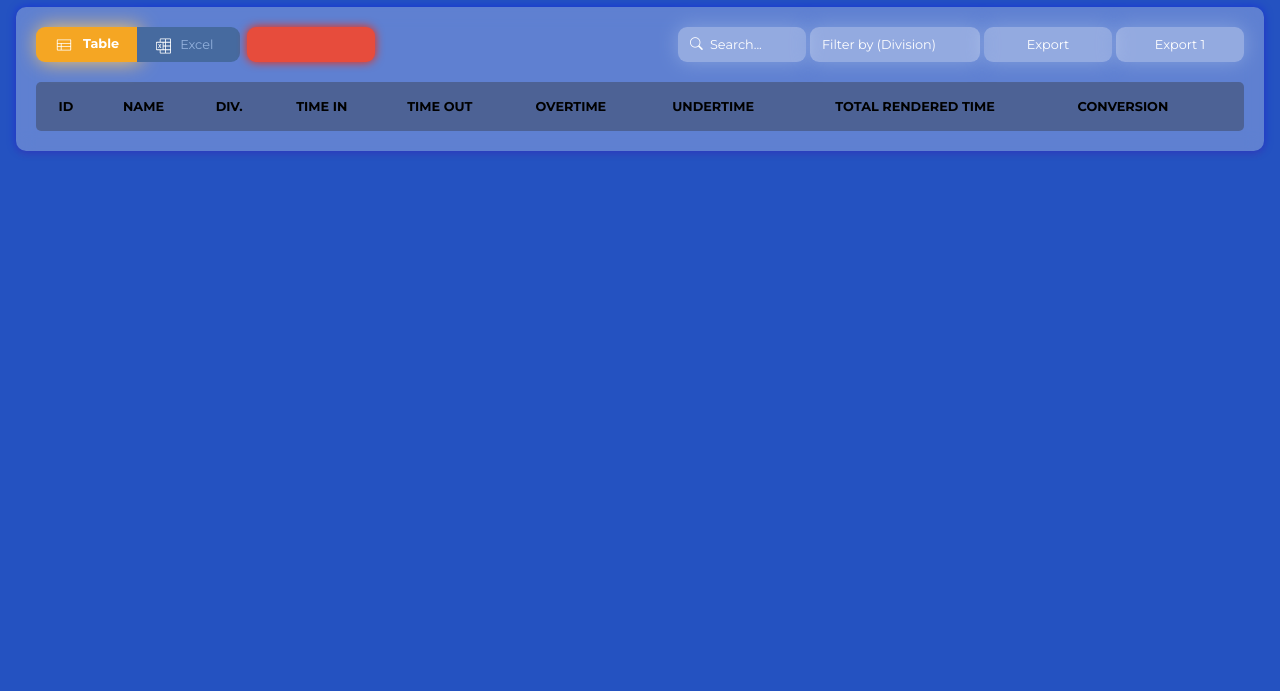
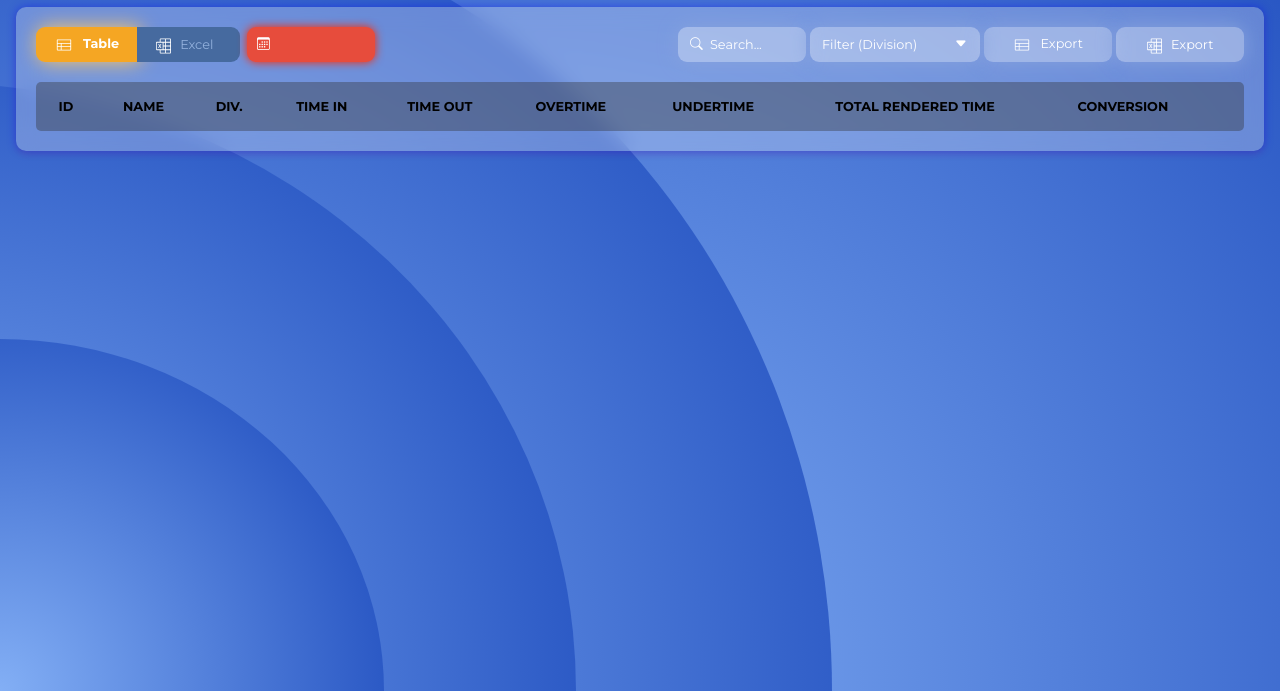
Before and after one commit to markxxi/Attendance-Automation, a website: page result.html in a window 1280 px wide. Shown: the part 109-800 px from the top of the page. Drawn offline with nearby package versions, Linux system fonts and the light colour scheme; no server answers.

Commit message:
FINALIZING 12 (UPDATED RESULT HTML)

```diff
--- a/result.html
+++ b/result.html
@@ -4,9 +4,12 @@
       <meta charset="UTF-8">
       <meta http-equiv="X-UA-Compatible" content="IE=edge">
       <meta name="viewport" content="width=device-width, initial-scale=1.0">
-      <title>DTR</title>
-      <link rel="stylesheet" href="CSS/resultstyle.css">
-         <link rel="stylesheet" href="CSS/SpinnerStyle.css">
+      <title>Automated DTR Monitoring System | DHSUD 4A</title>
+      <link rel="stylesheet" href="css/resultstyle.css">
+         <link rel="stylesheet" href="css/SpinnerStyle.css">
+         <link rel="stylesheet" href="css/ellipBGripple.css">
+         <script src="https://code.jquery.com/jquery-3.6.0.min.js"></script>
+         <script src="https://cdn.jsdelivr.net/npm/jquery.ripples@0.6.3/dist/jquery.ripples-min.js"></script>
 
 
       <link href="https://cdn.jsdelivr.net/npm/bootstrap@5.3.3/dist/css/bootstrap.min.css" rel="stylesheet" integrity="sha384-QWTKZyjpPEjISv5WaRU9OFeRpok6YctnYmDr5pNlyT2bRjXh0JMhjY6hW+ALEwIH" crossorigin="anonymous">
@@ -16,20 +19,32 @@
 
       <link rel="stylesheet" href="https://cdn.jsdelivr.net/npm/bootstrap-icons/font/bootstrap-icons.css">
 
-
+<style></style>
    </head>
 
    <body>
+      <div class="TV">
+         <div class="group">
+            <div class="overlap-group">
+               <div class="ellipse"></div>
+               <div class="ellipse-1"></div>
+               <div class="ellipse-2"></div>
+               <div class="ellipse-3"></div>
+            </div>
+         </div>
+      </div>
+
       <div id="loading-screen">
         <div id="spinner" class="spinner">
             <img src="content/Logo.png" alt="Loading" class="spinner-image">
         </div>
       </div>
+
       <div class="container-fluid p-3">
          <div class="header-container center-container">
             <div class="back-btn-container">
             <button class="btn back-btn" id="back-button" >
-           <i class="bi bi-box-arrow-in-left"></i>Back</button>
+            <i class="bi bi-box-arrow-in-left"></i>    <span class="back-text">Back</span></button>
             </div>
             <div class="header">
                <img src="content/Logo.png" alt="DHSUD Logo">
@@ -57,7 +72,11 @@
                            Excel
                      </button>
                   </div>
+                  <div class="date-container">
                      <input id="startDate" class="date-red red" type="date"/>
+                     <span id="overlayText" class="overlay"></span>
+                     <i id="calendarIconDate"  class="bi bi-calendar3 calendar-icon"></i>
+                  </div>
                </div>
                <div class="right-controls">
                   <!-- Search Bar -->
@@ -65,20 +84,31 @@
                   <input type="text" class="search-bar" id="myInput" onkeyup="searchByName()" placeholder="Search...">
                      <i class="bi bi-search search-icon"></i>
                   </div>
+                  <div class="dropdown-container">
                      <select class="dropdown" id="filter" onchange="filterTable()">
-                    <option selected value="">Filter by (Division)</option>
-                    <option>AFD</option>
-                    <option>ELUPDD</option>
-                    <option>EMES</option>
-                    <option>HREDRD</option>
-                    <option>HOACDD</option>
-                    <option>ORD</option>
-                    <option>PLS</option>
-                    <option>PHSD</option>
-                    <option>RECORDS</option>
+                        <option selected value=""class="op1">Filter (Division)</option>
+                        <option class="op1">AFD</option>
+                        <option class="op1">ELUPDD</option>
+                        <option class="op1">EMES</option>
+                        <option class="op1">HREDRD</option>
+                        <option class="op1">HOACDD</option>
+                        <option class="op1">ORD</option>
+                        <option class="op1">PLS</option>
+                        <option class="op1">PHSD</option>
+                        <option class="op1">RECORDS</option>
                      </select>
-                 <button class="export" id="exportTableView" onclick="exportToExcel()">Export</button>
-                 <button class="export exportExcelView" id="exportExcelView" >Export 1</button>
+                     <i class="bi bi-caret-down-fill dropdown-icon" id="dropicon"></i>
+                   </div>
+                  <button class="export" id="exportTableView" onclick="exportToExcelTable()">
+                     <svg xmlns="http://www.w3.org/2000/svg" width="18" height="18" viewBox="0 0 31 31" fill="none" style="margin-bottom: 1px; margin-right: 6px;">
+                        <path d="M27.125 6.05469H3.875C3.6823 6.05469 3.4975 6.13124 3.36124 6.26749C3.22499 6.40375 3.14844 6.58855 3.14844 6.78125V23.25C3.14844 23.6996 3.32705 24.1308 3.64498 24.4488C3.96292 24.7667 4.39413 24.9453 4.84375 24.9453H26.1562C26.6059 24.9453 27.0371 24.7667 27.355 24.4488C27.6729 24.1308 27.8516 23.6996 27.8516 23.25V6.78125C27.8516 6.58855 27.775 6.40375 27.6388 6.26749C27.5025 6.13124 27.3177 6.05469 27.125 6.05469ZM4.60156 13.3203H9.92969V17.6797H4.60156V13.3203ZM11.3828 13.3203H26.3984V17.6797H11.3828V13.3203ZM26.3984 7.50781V11.8672H4.60156V7.50781H26.3984ZM4.60156 23.25V19.1328H9.92969V23.4922H4.84375C4.77952 23.4922 4.71792 23.4667 4.6725 23.4213C4.62708 23.3758 4.60156 23.3142 4.60156 23.25ZM26.1562 23.4922H11.3828V19.1328H26.3984V23.25C26.3984 23.3142 26.3729 23.3758 26.3275 23.4213C26.2821 23.4667 26.2205 23.4922 26.1562 23.4922Z" fill="white"/>
+                     </svg>
+                     Export</button>
+                  <button class="export exportExcelView" id="exportExcelView" >
+                     <svg xmlns="http://www.w3.org/2000/svg" width="15" height="16" viewBox="0 0 18 19" fill="none" style="margin-right: 6px;">
+                        <path fill-rule="evenodd" clip-rule="evenodd" d="M4.5 1.5C4.5 0.9475 4.903 0.5 5.4 0.5H17.1C17.597 0.5 18 0.9475 18 1.5V17.5C18 18.0525 17.597 18.5 17.1 18.5H5.4C4.903 18.5 4.5 18.0525 4.5 17.5V14.5H0.9C0.403 14.5 0 14.0525 0 13.5V5.5C0 4.9475 0.403 4.5 0.9 4.5H4.5V1.5ZM11 4.5V1.5H5.5V4.5H11ZM12 1.5V4.5H17V1.5H12ZM11 5.5H9V9H11V5.5ZM12 9V5.5H17V9H12ZM11 10H9V13.5H11V10ZM12 13.5V10H17V13.5H12ZM11 14.5H5.5V17.5H11V14.5ZM12 17.5V14.5H17V17.5H12ZM8 5.5V13.5H0.9V5.5H8ZM2.613 7H3.6865L4.558 8.877L5.4785 7H6.4815L5.1 9.5L6.5135 12H5.455L4.5055 10.035L3.5605 12H2.4865L3.9235 9.491L2.613 7Z" fill="white"/>
+                     </svg>
+                     Export</button>
                </div>
             </div>
 
@@ -102,8 +132,7 @@
                </table>
             </div>
             </div>
-         <script src="//ajax.googleapis.com/ajax/libs/jquery/1.11.1/jquery.min.js"></script>
-         <script src="content/jquery.table2excel.js"></script>
          <script src="function2.js"></script>
+         <script src="./ripple.js"></script>
    </body>
 </html>
```
Lines whose indentation alone changed are shown as unchanged.
